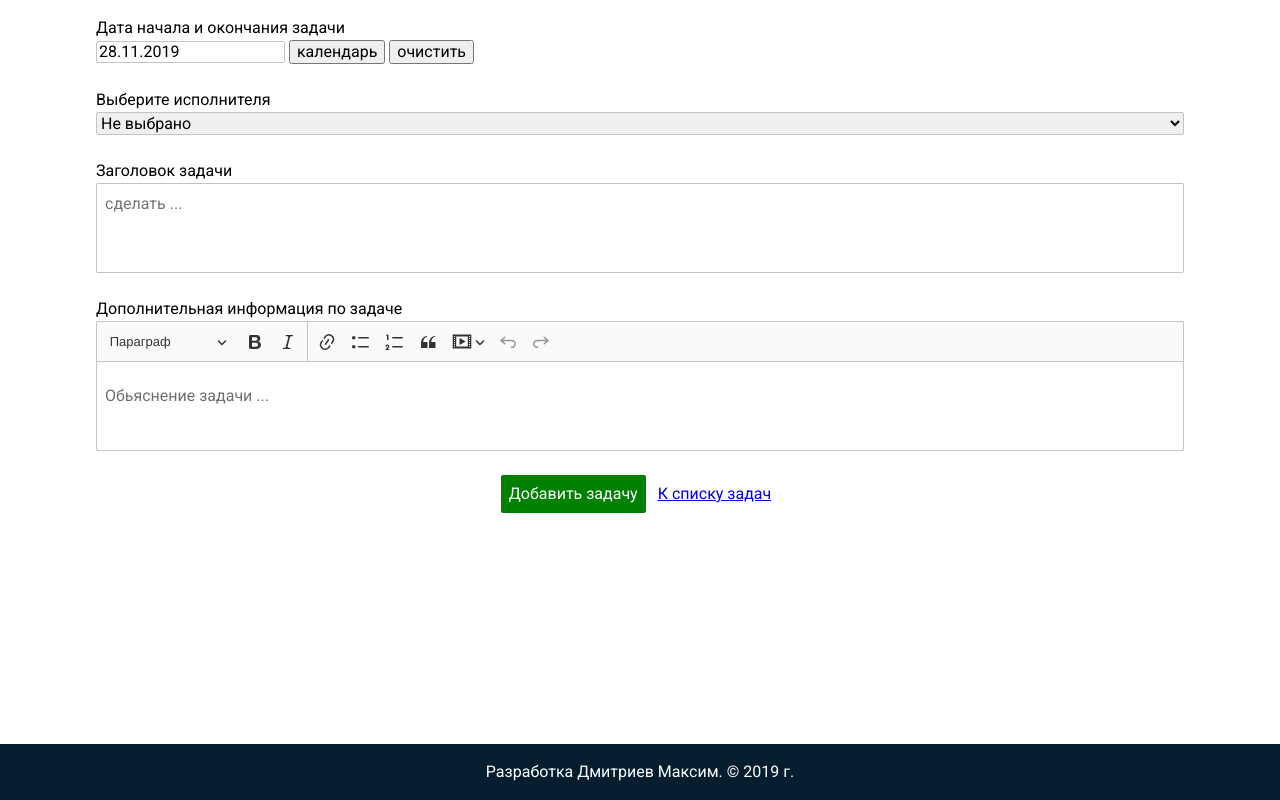
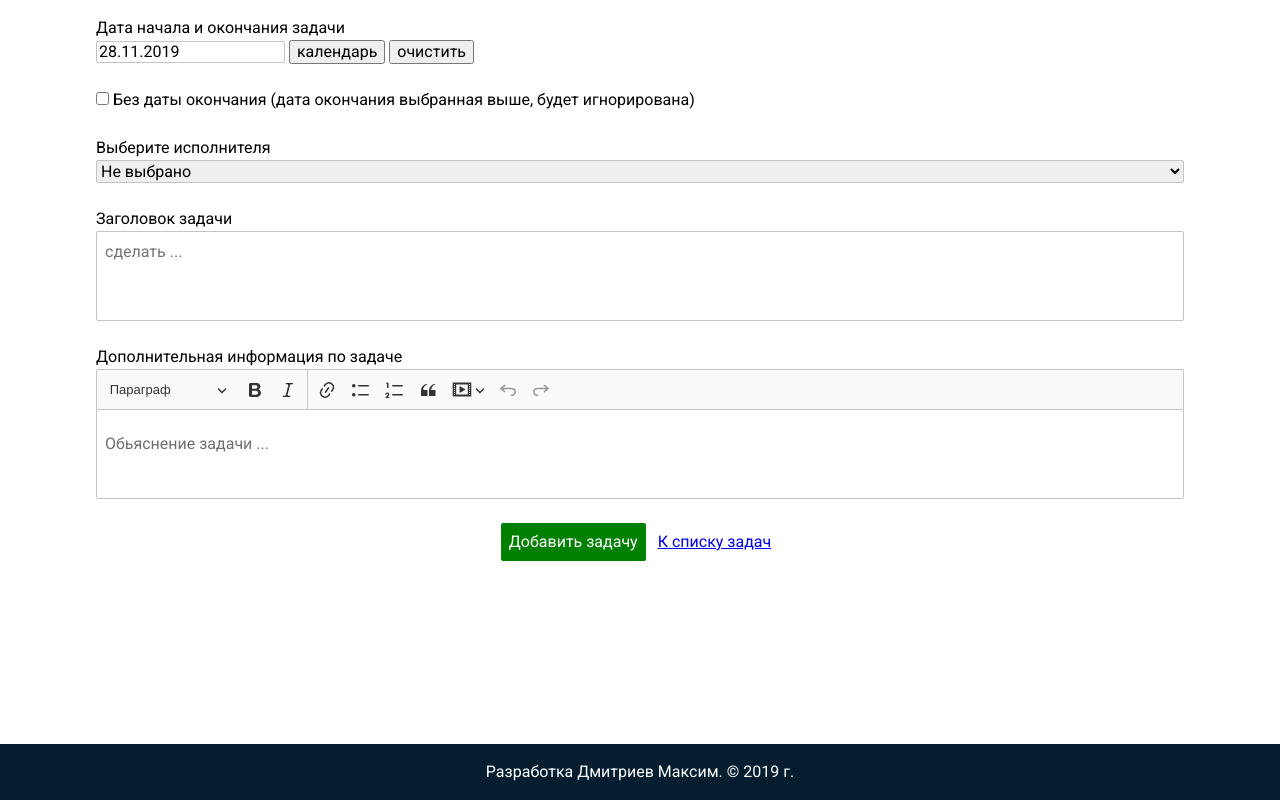
Before and after one commit to alte0/tasks, a PHP site: template php/templates/add-task.php in a window 1280 px wide. Run offline with PHP 8.4, Linux system fonts and the light colour scheme; the template is opened without the code that fills it: most values are stand-ins (such as "Sample title", 1, 10 or a date in 2020); data that the repository does not hold is empty; some libraries are stand-ins or nearby versions.

Commit message:
доб. задачи без огран. по дате

```diff
--- a/html/src/pug/components/add-task.pug
+++ b/html/src/pug/components/add-task.pug
@@ -6,6 +6,9 @@
       button(type="button" title="Открыт/Закрыть календарь" data-toggle="") календарь
       button(type="button" title="Очистить календарь" data-clear="") очистить
 
+  +e.row
+    +e.INPUT(type="checkbox", name="date-no-limit", id="date-no-limit")
+    label(for="date-no-limit") Без даты окончания (дата окончания выбранная выше, будет игнорирована)
   +e.row._content-column
     +e.SPAN Выберите исполнителя
     +e.SELECT.list-users(name="executor" required)
--- a/html/src/scss/_common.scss
+++ b/html/src/scss/_common.scss
@@ -82,3 +82,7 @@ a {
   width: 1px !important;
   overflow: hidden;
 }
+
+[type="checkbox"] {
+  margin-right: $baseValue;
+}
--- a/php/add-task.php
+++ b/php/add-task.php
@@ -43,7 +43,7 @@ if ($_SERVER['REQUEST_METHOD'] === "POST") {
       'executor' => isset($_POST["executor"]) ? trim($_POST["executor"]) : "",
       'title' => isset($_POST["title"]) ? trim($_POST["title"]) : "",
       'text' => isset($_POST["text"]) ? trim($_POST["text"]) : "",
-      'date-no-imit' => "0",
+      'date-no-limit' => !empty($_POST["date-no-limit"]) && $_POST["date-no-limit"] === "on" ? 1 : 0
     ];
 
     $required = ['date', 'executor', 'title', 'text'];
--- a/php/ajax/add-task.php
+++ b/php/ajax/add-task.php
@@ -15,7 +15,7 @@ if ($_SERVER["REQUEST_METHOD"] === "POST" && isset($_POST["add-task"])) {
       'executor' => isset($_POST["executor"]) ? trim($_POST["executor"]) : "",
       'title' => isset($_POST["title"]) ? trim($_POST["title"]) : "",
       'text' => isset($_POST["text"]) ? trim($_POST["text"]) : "",
-      'date-no-imit' => "0",
+      'date-no-limit' => !empty($_POST["date-no-limit"]) && $_POST["date-no-limit"] === "on" ? 1 : 0
     ];
 
 
--- a/php/helpers.php
+++ b/php/helpers.php
@@ -218,7 +218,7 @@ function addTask($link, array $task)
     $date = $task["date"];
     $title = $task["title"];
     $text = $task["text"];
-    $dateNoLimit = $task["date-no-imit"];
+    $dateNoLimit = $task["date-no-limit"];
     $status = 0;
     $dateStart = null;
     $dateEnd = null;
--- a/php/templates/add-task.php
+++ b/php/templates/add-task.php
@@ -8,6 +8,10 @@
         <button type="button" title="Очистить календарь" data-clear="">очистить</button>
       </div>
       <?= !empty($errorsForm["date"]) ? "<div class=\"text-error\">{$errorsForm["date"]}</div>" : "" ?>
+    </div>
+    <div class="form__row">
+      <input type="checkbox" name="date-no-limit" id="date-no-limit" <?= isset($_POST["date-no-limit"]) ? "checked" : "" ?>/>
+      <label for="date-no-limit">Без даты окончания (дата окончания выбранная выше, будет игнорирована)</label>
     </div>
     <div class="form__row form__row_content-column"><span>Выберите исполнителя</span>
       <select class="form__list-users" name="executor" required="required">
```
